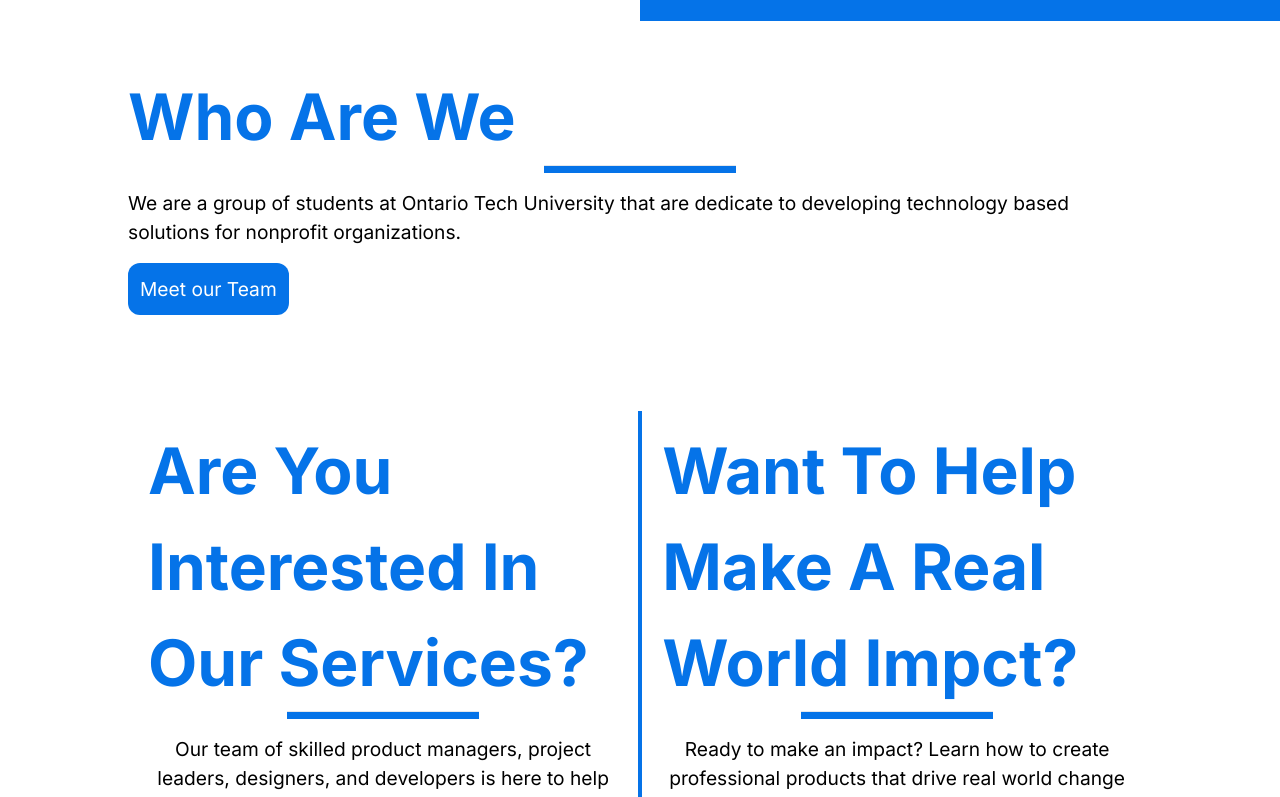
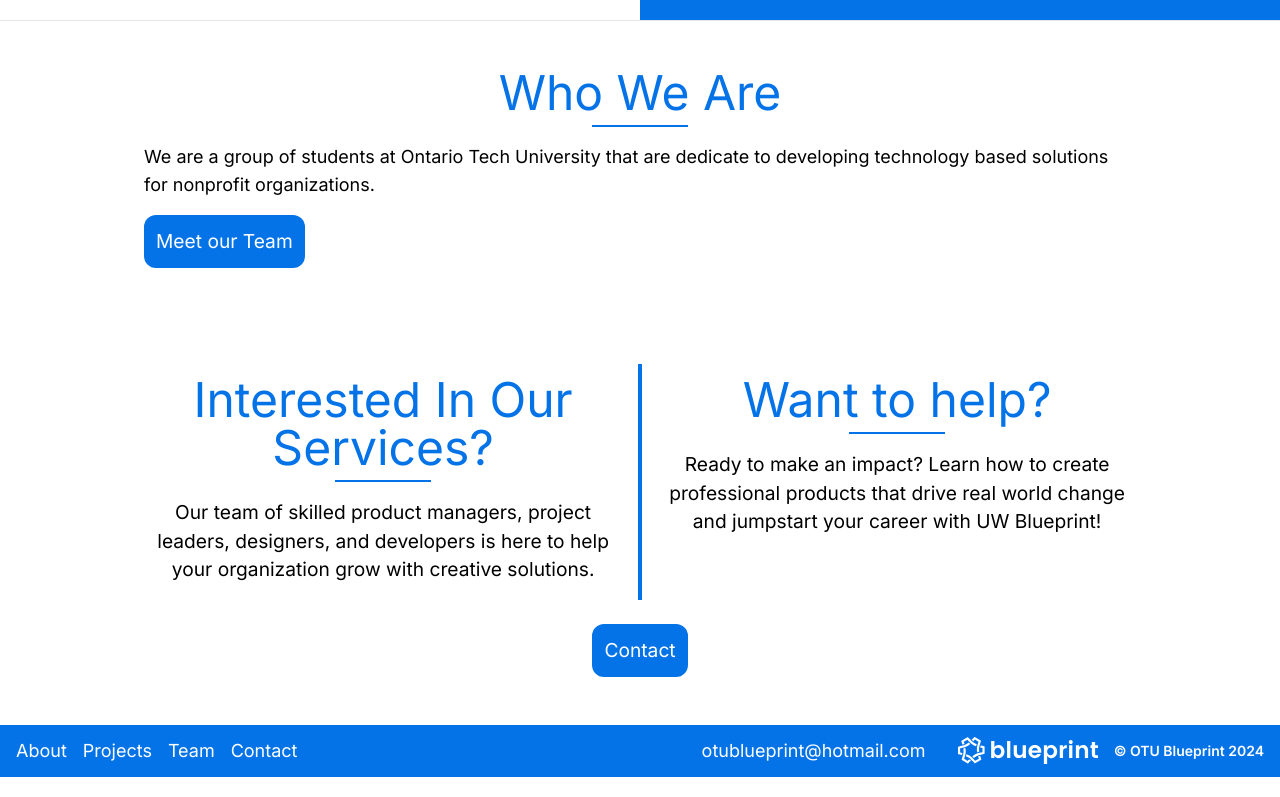
Before and after one commit to OTUBlueprint/OTUBlueprint, a Next.js app: page / in a window 1280 px wide. Shown: the part 840-1637 px from the top of the page. Built offline with nearby package versions, Linux system fonts and the light colour scheme.

Commit message:
Revised header and footer, better contact page.

```diff
--- a/src/app/contact/page.tsx
+++ b/src/app/contact/page.tsx
@@ -4,10 +4,10 @@ import InstagramLogo from "@/logos/instagram-logo.svg"
 import DiscordLogo from "@/logos/discord-logo.svg"
 
 const Contact = () => (
-  <div className='md:flex items-center justify-center min-h-[calc(80vh)] p-4'>
+  <div className='md:flex items-center justify-center h-screen p-4 bg-blue text-white'>
     <div className='max-w-prose flex flex-col m-4 gap-4 md:gap-8 md:justify-center'>
       <p className="font-semibold text-2xl md:text-4xl">Get in Touch!</p>
-      <p className="text-lg md:text-2xl md:ml-6">
+      <p className="text-lg md:text-2xl md:ml-6 lg:w-2/3">
         Have a question? Curious about the club, a potential project,
         or just want to connect with a Blueprint executive?
         Don't hesitate to reach out to us!
--- a/src/app/layout/footer.tsx
+++ b/src/app/layout/footer.tsx
@@ -5,39 +5,38 @@ export default function Footer() {
     const date = new Date();
 
     return (
-        <footer className="w-full bg-blue">
-            <div className="flex flex-row justify-between py-3 px-4">
-                <div>
-                    <h2 className="text-white mb-4">Pages</h2>
-                    <Link href="">
-                        <h5 className="text-white mb-4">About Us</h5>
+        <footer className="w-full bg-blue text-white">
+            <div className="flex flex-row justify-between py-3 px-4 text-lg">
+                <div className="flex flex-col gap-2 md:flex-row md:gap-4">
+                    <p className="font-bold md:hidden">Pages</p>
+                    <Link href="/about" className="hover:text-sky-200">
+                        <h5>About</h5>
                     </Link>
-                    <Link href="">
-                        <h5 className="text-white mb-4">Projects</h5>
+                    <Link href="/projects" className="hover:text-sky-200">
+                        <h5>Projects</h5>
                     </Link>
-                    <Link href="">
-                        <h5 className="text-white mb-4">Our Team</h5>
+                    <Link href="/team" className="hover:text-sky-200">
+                        <h5>Team</h5>
                     </Link>
-                    <Link href="">
-                        <h5 className="text-white mb-4">Contact</h5>
+                    <Link href="/contact" className="hover:text-sky-200">
+                        <h5>Contact</h5>
                     </Link>
                 </div>
                 <div className="w-auto h-auto">
                     {/* TODO: Add the image */}
                 </div>
-                <div>
-                    <h2 className="text-white mb-3">Contact Us!</h2>
-                    <div className="flex flex-row gap-x-3">
+                <div className="flex justify-center items-center gap-4 flex-col md:flex-row">
+                    <div className="hidden lg:flex flex-row gap-x-3">
                         {/* TODO: Email Icon */}
-                        <a href="mailto:otublueprint@hotmail.com" className="text-white font-bold">otublueprint@hotmail.com</a>
+                        <a href="mailto:otublueprint@hotmail.com" className="hover:text-sky-200">otublueprint@hotmail.com</a>
                     </div>
                     <div className="flex flex-row gap-x-3">
                         {/* TODO: Insta and discord Icon */}
                     </div>
-                    <div className="w-auto h-auto mt-5">
+                    <div className="w-auto h-auto">
                         <Logo className="fill-white object-cover" />
                     </div>
-                    <h5 className="text-white font-semibold capitalize">
+                    <h5 className="text-white font-semibold capitalize text-sm">
                         &copy; OTU Blueprint {date.getFullYear()}
                     </h5>
                 </div>
--- a/src/app/page.tsx
+++ b/src/app/page.tsx
@@ -6,7 +6,7 @@ import Logo from "@/logos/blueprint-logo-with-text.svg";
 export default function Home() {
     return (
         <Fragment>
-            <section className="w-full flex h-dvh">
+            <section className="w-full flex h-dvh border-b">
                 <div className="w-1/2 flex flex-col justify-center px-12">
                     {/* TODO: add the image */}
                 </div>
@@ -19,36 +19,36 @@ export default function Home() {
                 </div>
             </section>
             <section className="flex flex-row justify-center py-12">
-                <div className="max-w-screen-lg">
-                    <h1 className="text-blue capitalize">
-                        Who are we
-                        <hr className="w-48 h-2 bg-blue mx-auto" />
-                    </h1>
-                    <p className="my-4">
+                <div className="max-w-screen-lg px-4">
+                    <div className="flex flex-col items-center">
+                        <p className="text-blue text-5xl">Who We Are</p>
+                        <div className="w-24 mt-2 border border-blue" />
+                    </div>
+                    <p className="my-4 text-lg">
                         We are a group of students at Ontario Tech University that are dedicate to developing technology
                         based solutions for nonprofit organizations.
                     </p>
-                    <Button background="blue" colour="white">Meet our Team</Button>
+                    <Link href="/team" className=""><Button background="blue" colour="white">Meet our Team</Button></Link>
                 </div>
             </section>
             <section className="flex flex-row justify-center py-12">
                 <div className="max-w-screen-lg">
                     <div className="flex flex-row">
                         <div className="pt-3 px-5 border-r-2 border-blue">
-                            <h1 className="text-blue capitalize">
-                                Are you interested in our services?
-                                <hr className="w-48 h-2 bg-blue mx-auto" />
-                            </h1>
+                            <div className="flex flex-col items-center text-center">
+                                <p className="text-blue text-5xl">Interested In Our Services?</p>
+                                <div className="w-24 mt-2 border border-blue" />
+                            </div>
                             <p className="my-4 text-center">
                                 Our team of skilled product managers, project leaders, designers, and developers is here
                                 to help your organization grow with creative solutions.
                             </p>
                         </div>
                         <div className="pt-3 px-5 border-l-2 border-blue">
-                            <h1 className="text-blue capitalize">
-                                Want to help make a real world impct?
-                                <hr className="w-48 h-2 bg-blue mx-auto" />
-                            </h1>
+                            <div className="flex flex-col items-center text-center">
+                                <p className="text-blue text-5xl">Want to help?</p>
+                                <div className="w-24 mt-2 border border-blue" />
+                            </div>
                             <p className="my-4 text-center">
                                 Ready to make an impact? Learn how to create professional products that drive real world
                                 change and jumpstart your career with UW Blueprint!
@@ -56,7 +56,7 @@ export default function Home() {
                         </div>
                     </div>
                     <div className="flex justify-center mt-6">
-                        <Button background="blue" colour="white">Get in touch with us!</Button>
+                        <Link href="/contact" className=""><Button background="blue" colour="white">Contact</Button></Link>
                     </div>
                 </div>
             </section>
```
